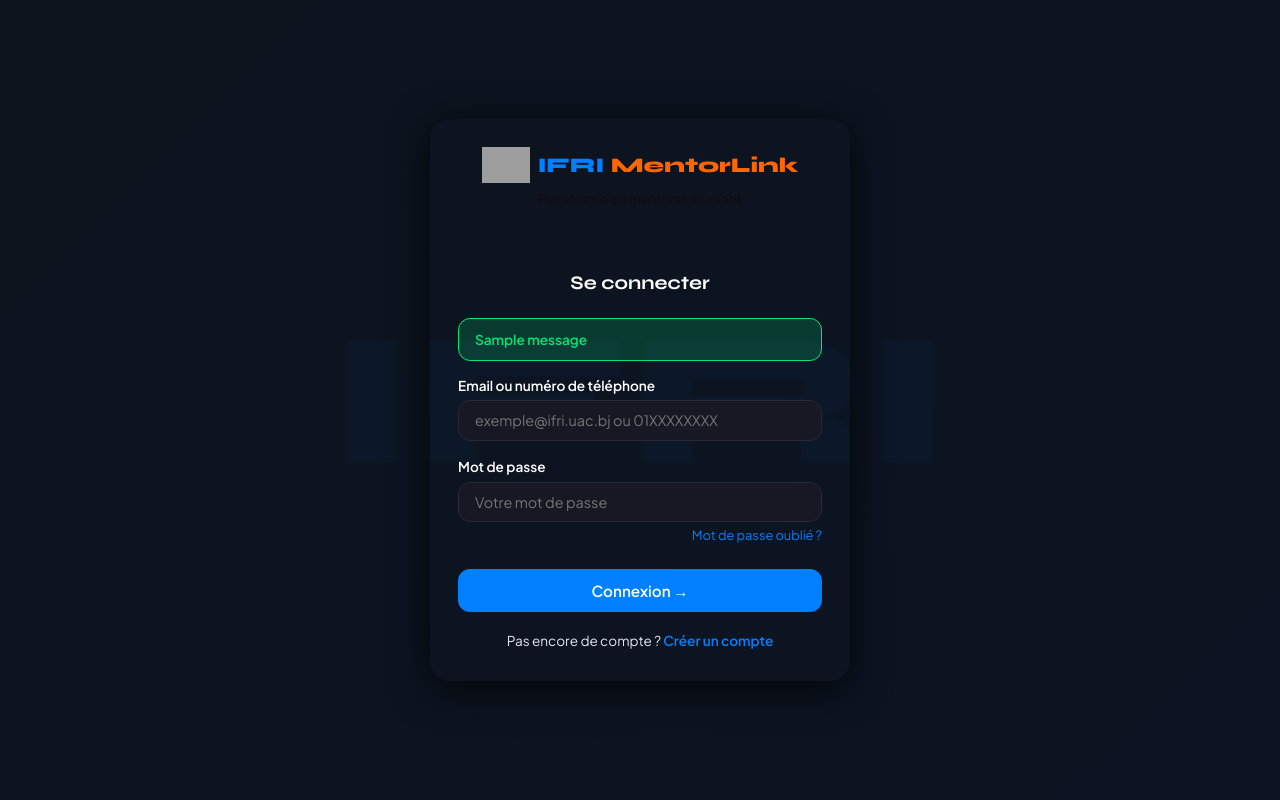
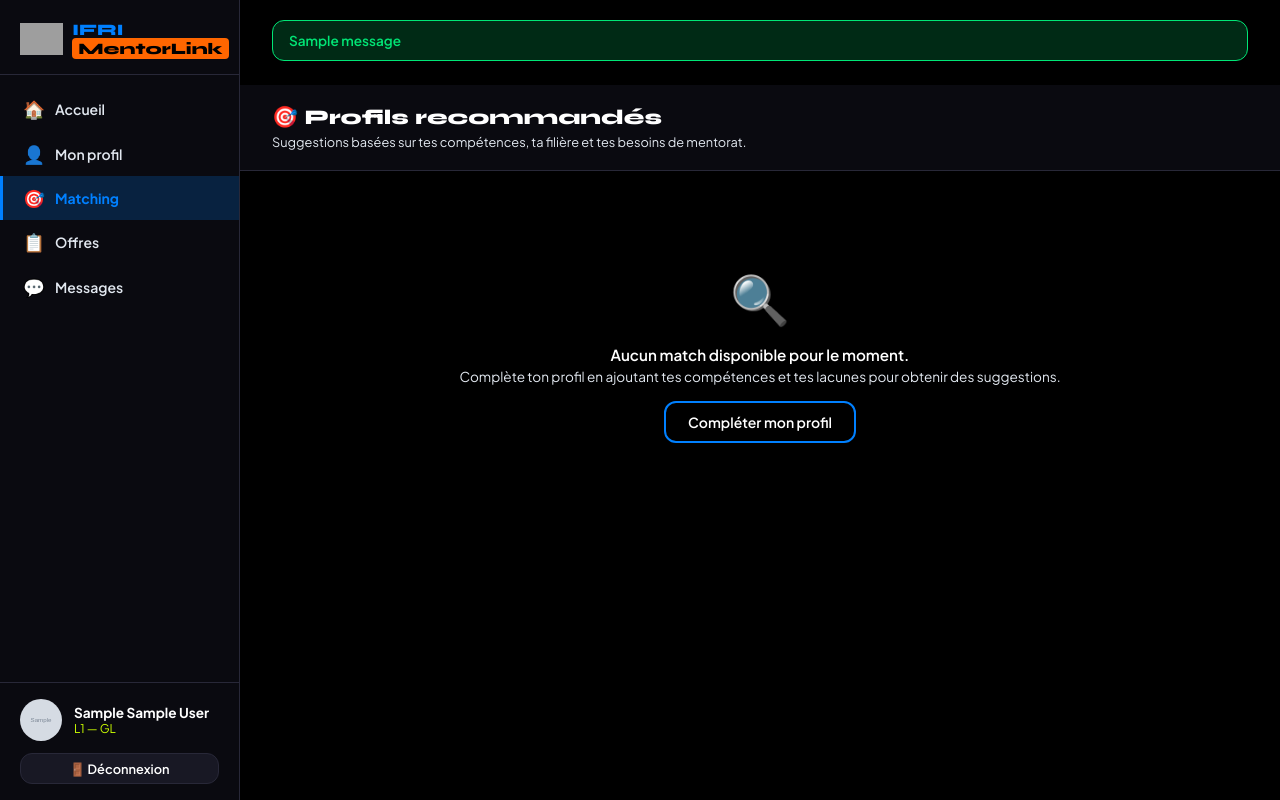
Before and after one commit to Amen-pixel/IFRI-MentorLink, a Flask app: page /matching in a window 1280 px wide. Run offline with Flask 3, Linux system fonts and the light colour scheme; a user stored in the database is signed in; tables that the repository leaves empty hold one stand-in row (values such as "Sample post"); grey boxes marked "Sample" are stand-in pictures; one stand-in notice (Sample message) is shown; some libraries are stand-ins or nearby versions; grey boxes are pictures that could not be loaded.

Commit message:
Update matching.html

```diff
--- a/templates/matching.html
+++ b/templates/matching.html
@@ -1,91 +1,65 @@
-<!DOCTYPE html>
-<html lang="fr">
-<head>
-  <meta charset="UTF-8"/>
-  <meta name="viewport" content="width=device-width, initial-scale=1.0"/>
-  <title>Connexion — IFRI MentorLink</title>
-  <link rel="icon" href="{{ url_for('static', filename='img/logo.png') }}">
-  <link href="https://fonts.googleapis.com/css2?family=Syne:wght@400;600;700;800&family=Plus+Jakarta+Sans:wght@400;500;600;700&display=swap" rel="stylesheet"/>
-  <link rel="stylesheet" href="{{ url_for('static', filename='css/main.css') }}"/>
-  <style>
-    body {
-      background: linear-gradient(135deg, #0d141e 0%, #0c1423 100%);
-      min-height: 100vh; display: flex; flex-direction: column;
-      justify-content: center; align-items: center; padding: 2rem;
-    }
-    .auth-card {
-      background: var(--white); width: 100%; max-width: 420px;
-      border-radius: var(--radius-lg); box-shadow: var(--shadow-lg);
-      overflow: hidden; border: 1.5px solid var(--gray-mid);
-    }
-    .auth-header {
-      background: var(--dark-navy); padding: 1.75rem;
-      text-align: center;
-    }
-    .auth-logo {
-      font-family: 'Syne', sans-serif; font-weight: 800; font-size: 1.3rem;
-      display: flex; align-items: center; justify-content: center; gap: 0.5rem;
-    }
-    .auth-logo img { height: 36px; }
-    .auth-logo .ifri   { color: var(--blue); }
-    .auth-logo .mentor { color: var(--orange); }
-    .auth-subtitle { color: rgba(26, 2, 2, 0.6); font-size: 0.82rem; margin-top: 0.4rem; }
-    .auth-body { padding: 2rem 1.75rem; }
-    .auth-title { font-family: 'Syne', sans-serif; font-weight: 700; font-size: 1.2rem; margin-bottom: 1.5rem; text-align: center; }
-    .auth-footer { text-align: center; margin-top: 1.25rem; font-size: 0.85rem; color: var(--text-soft); }
-    .auth-footer a { color: var(--blue); font-weight: 600; }
-    .forgot { font-size: 0.8rem; color: var(--blue); text-align: right; display: block; margin-top: 0.3rem; }
-    .watermark {
-      position: fixed; z-index: 0; opacity: 0.04;
-      font-size: 15vw; font-weight: 900; color: var(--blue);
-      top: 50%; left: 50%; transform: translate(-50%,-50%);
-      pointer-events: none; user-select: none;
-      font-family: 'Syne', sans-serif;
-    }
-  </style>
-</head>
-<body>
-  <div class="watermark">IFRI</div>
+{% extends "base.html" %}
+{% block title %}Matching — IFRI MentorLink{% endblock %}
 
-  <div class="auth-card" style="position:relative;z-index:1">
-    <div class="auth-header">
-      <div class="auth-logo">
-        <img src="{{ url_for('static', filename='img/logo.png') }}" alt="Logo" onerror="this.style.display='none'">
-        <span><span class="ifri">IFRI</span> <span class="mentor">MentorLink</span></span>
-      </div>
-      <div class="auth-subtitle">Plateforme de mentorat étudiant</div>
-    </div>
-    <div class="triband"></div>
-    <div class="auth-body">
-      <div class="auth-title">Se connecter</div>
-
-      {% with messages = get_flashed_messages(with_categories=true) %}
-        {% if messages %}
-          {% for category, message in messages %}
-            <div class="alert alert-{{ category }}">{{ message }}</div>
-          {% endfor %}
-        {% endif %}
-      {% endwith %}
-
-      <form method="POST" action="{{ url_for('auth.login') }}">
-        <div class="form-group">
-          <label>Email ou numéro de téléphone</label>
-          <input type="text" name="identifiant" class="input-field" required placeholder="exemple@ifri.uac.bj ou 01XXXXXXXX">
-        </div>
-        <div class="form-group">
-          <label>Mot de passe</label>
-          <input type="password" name="mot_de_passe" class="input-field" required placeholder="Votre mot de passe">
-          <a href="#" class="forgot">Mot de passe oublié ?</a>
-        </div>
-        <button type="submit" class="btn btn-blue" style="width:100%;justify-content:center;padding:0.75rem;margin-top:0.5rem;font-size:0.95rem;">
-          Connexion →
-        </button>
-      </form>
-
-      <div class="auth-footer">
-        Pas encore de compte ? <a href="{{ url_for('auth.inscription') }}">Créer un compte</a>
-      </div>
+{% block content %}
+<div class="page-header">
+  <div>
+    <div class="page-title">🎯 Profils recommandés</div>
+    <div style="font-size:0.8rem;color:var(--text-soft);margin-top:0.2rem;">
+      Suggestions basées sur tes compétences, ta filière et tes besoins de mentorat.
     </div>
   </div>
-</body>
-</html>
+</div>
+
+<div class="page-body">
+  {% if suggestions %}
+    <div style="display:flex;flex-direction:column;gap:0.75rem;max-width:700px;">
+      {% for s in suggestions %}
+      <div class="card-flat" style="display:flex;align-items:center;gap:1rem;padding:1rem;">
+
+        {% if s.mentor.photo_profil %}
+          <img src="{{ url_for('static', filename='uploads/' + s.mentor.photo_profil) }}"
+               alt="Photo de {{ s.mentor.prenom }}"
+               style="width:50px;height:50px;border-radius:50%;object-fit:cover;flex-shrink:0;">
+        {% else %}
+          <div class="avatar avatar-{% if loop.index % 2 == 0 %}orange{% else %}blue{% endif %}"
+               style="width:50px;height:50px;font-size:1rem;flex-shrink:0;">
+            {{ s.mentor.prenom[0] | upper }}{{ s.mentor.nom[0] | upper }}
+          </div>
+        {% endif %}
+
+        <div style="flex:1;min-width:0;">
+          <div style="font-weight:700;font-size:1rem;color:var(--text-main);">
+            {{ s.mentor.prenom }} {{ s.mentor.nom }}
+          </div>
+          <div style="font-size:0.8rem;color:var(--text-soft);margin-bottom:0.4rem;">
+            {{ s.mentor.niveau }} — {{ s.mentor.filiere }}
+          </div>
+          <div class="score-bar-wrap">
+            <div class="score-bar">
+              <div class="score-fill" style="width:{{ s.score }}%"></div>
+            </div>
+            <div class="score-label-row">
+              <span>Compatibilité</span>
+              <span style="color:var(--orange);font-weight:700;">{{ s.score }}%</span>
+            </div>
+          </div>
+        </div>
+
+        <form method="POST" action="{{ url_for('matching.contacter', mentor_id=s.mentor.id) }}" style="margin:0;">
+          <button class="btn btn-blue btn-sm">Contacter</button>
+        </form>
+
+      </div>
+      {% endfor %}
+    </div>
+  {% else %}
+    <div class="empty-state">
+      <div class="icon">🔍</div>
+      <p style="font-weight:600;margin-bottom:0.3rem;">Aucun match disponible pour le moment.</p>
+      <p style="font-size:0.85rem;color:var(--text-soft);">Complète ton profil en ajoutant tes compétences et tes lacunes pour obtenir des suggestions.</p>
+      <a href="{{ url_for('profil.profil') }}" class="btn btn-outline" style="margin-top:1rem;">Compléter mon profil</a>
+    </div>
+  {% endif %}
+</div>
+{% endblock %}
```
